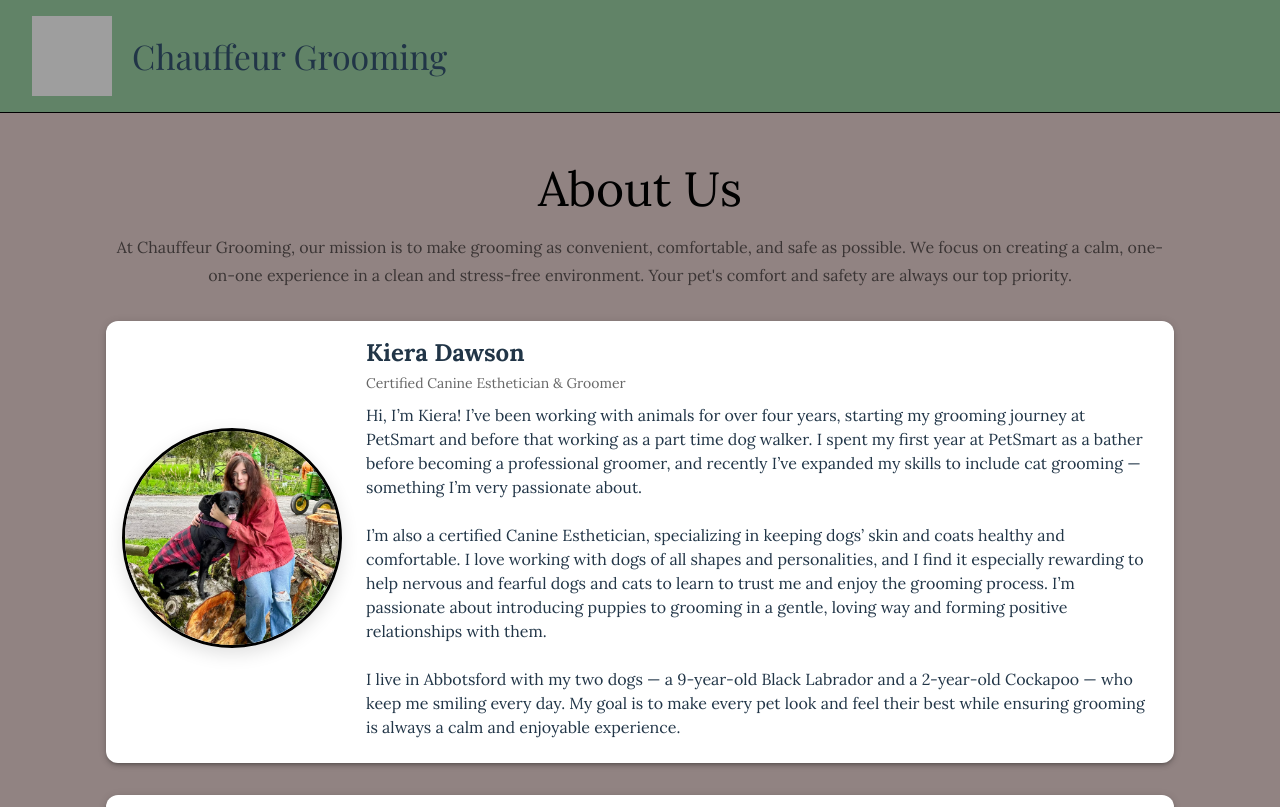
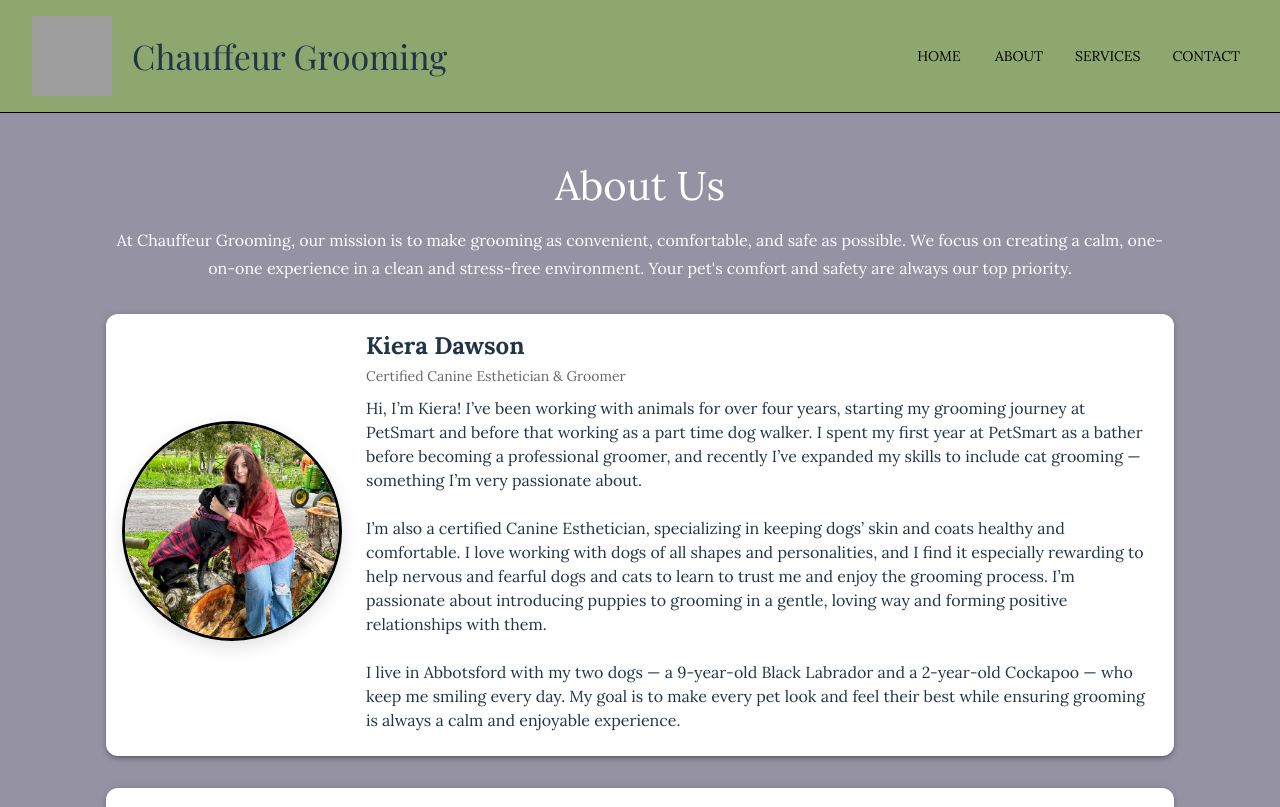
Before and after one commit to dgtutv/grooming-app, a Next.js app: page /about-us in a window 1280 px wide. Shown: the top 807 px of the page. Built offline with nearby package versions, Linux system fonts and the light colour scheme; grey boxes are pictures that could not be loaded.

Commit message:
HEader link styling added

```diff
--- a/package.json
+++ b/package.json
@@ -18,7 +18,8 @@
     "next": "16.0.0",
     "react": "19.2.0",
     "react-dom": "19.2.0",
-    "react-leaflet": "^5.0.0"
+    "react-leaflet": "^5.0.0",
+    "react-router-dom": "^7.9.5"
   },
   "devDependencies": {
     "babel-plugin-react-compiler": "1.0.0",
--- a/src/app/about-us/page.jsx
+++ b/src/app/about-us/page.jsx
@@ -30,10 +30,10 @@ const TeamCard = ({ name, imageSrc, role, bio }) => (
 
 export default function Page() {
     return (
-        <Box sx={{ bgcolor: "#918382" }}>
+        <Box sx={{ bgcolor: "#9492a3ff" }}>
             <Box sx={{ maxWidth: 1100, mx: 'auto', px: 2, py: 6 }}>
-                <Typography variant="h3" component="h1" sx={{ textAlign: 'center', mb: 2 }}>About Us</Typography>
-                <Typography variant="subtitle1" color="text.secondary" sx={{ textAlign: 'center', mb: 4 }}>
+                <Typography variant="h4" component="h1" sx={{ textAlign: 'center', mb: 2, color: "white", fontSize: "2.5rem" }}>About Us</Typography>
+                <Typography variant="subtitle1" color="text.secondary" sx={{ textAlign: 'center', mb: 4, color: "white" }}>
                     At Chauffeur Grooming, our mission is to make grooming as convenient, comfortable, and safe as possible. We focus on creating a calm, one-on-one experience in a clean and stress-free environment. Your pet's comfort and safety are always our top priority.
                 </Typography>
 
--- a/src/app/components/Map.jsx
+++ b/src/app/components/Map.jsx
@@ -26,7 +26,7 @@ function Map() {
             center={MAP_COORDS}
             zoom={9.4}
             scrollWheelZoom={false}
-            style={{ height: '400px', width: '100%' }}
+            style={{ height: '400px', width: '100%', borderRadius: "12px" }}
         >
             <TileLayer
                 attribution='&copy; <a href="https://www.openstreetmap.org/copyright">OpenStreetMap</a> contributors'
--- a/src/app/layoutComponents/ClientLayout.jsx
+++ b/src/app/layoutComponents/ClientLayout.jsx
@@ -4,7 +4,6 @@ import Header from './Header';
 import { usePathname } from 'next/navigation';
 import { ThemeProvider, createTheme, useMediaQuery } from '@mui/material';
 import { useMemo } from 'react';
-import CssBaseline from '@mui/material/CssBaseline';
 
 export default function ClientLayout({ children }) {
     const pathname = usePathname();
@@ -58,7 +57,6 @@ export default function ClientLayout({ children }) {
 
     return (
         <ThemeProvider theme={theme}>
-            <CssBaseline />
             {showHeader && <Header />}
             {children}
         </ThemeProvider>
--- a/src/app/layoutComponents/Header.jsx
+++ b/src/app/layoutComponents/Header.jsx
@@ -1,15 +1,28 @@
+"use client"
+
 import { useState } from 'react';
 import "./layout.css";
-import { IconButton, Drawer, Button, Box, Typography, useMediaQuery, useTheme, Divider } from "@mui/material";
+import { IconButton, Drawer, Box, Typography, Button, useMediaQuery, useTheme, Divider } from "@mui/material";
 import MenuIcon from "@mui/icons-material/Menu";
 import Image from 'next/image';
 import { useRouter } from 'next/navigation';
+import Link from 'next/link';
+import { usePathname } from 'next/navigation';
 
 const Header = () => {
     const theme = useTheme();
     const isMobile = useMediaQuery(theme.breakpoints.down('sm'));
     const [mobileMenuOpen, setMobileMenuOpen] = useState(false);
     const router = useRouter();
+    const pathname = usePathname();
+
+    // Navigation links generated from this array
+    const navLinks = [
+        { label: 'Home', href: '/' },
+        { label: 'About', href: '/about-us' },
+        { label: 'Services', href: '/services' },
+        { label: 'Contact', href: '/contact' },
+    ];
 
     const toggleMobileMenu = () => {
         setMobileMenuOpen(!mobileMenuOpen);
@@ -34,11 +47,25 @@ const Header = () => {
                                 borderRight: 1,
                                 borderColor: 'divider',
                                 display: 'flex',
-                                flexDirection: 'column'
+                                flexDirection: 'column',
+                                p: 2,
                             },
                         }}
                     >
-                        <Divider />
+                        <Box sx={{ display: 'flex', flexDirection: 'column', gap: 1 }}>
+                            {navLinks.map((link) => (
+                                <Button
+                                    key={link.href}
+                                    onClick={() => {
+                                        setMobileMenuOpen(false);
+                                        router.push(link.href);
+                                    }}
+                                    sx={{ justifyContent: 'flex-start', color: '#fff', textTransform: 'none' }}
+                                >
+                                    {link.label}
+                                </Button>
+                            ))}
+                        </Box>
                     </Drawer>
                     <Box className="headerInner">
                         <Image
@@ -88,7 +115,20 @@ const Header = () => {
                             Chauffeur Grooming
                         </Typography>
                     </Box>
-
+                    <Box sx={{ display: 'flex', gap: 2, ml: 4 }}>
+                        {navLinks.map((link) => (
+                            <Button
+                                key={link.href}
+                                component={Link}
+                                href={link.href}
+                                color="inherit"
+                                variant="text"
+                                className={pathname === link.href ? 'activeLinkStyle' : 'linkStyle'}
+                            >
+                                {link.label}
+                            </Button>
+                        ))}
+                    </Box>
                 </Box >
             )
             }
--- a/src/app/layoutComponents/layout.css
+++ b/src/app/layoutComponents/layout.css
@@ -1,12 +1,13 @@
 :root {
-    --header-bg: #618367;
+    --header-bg: #8da76f;
     --box-shadow: rgba(0, 0, 0, 0.86);
-    --link-hover: yellow;
-    --active-bg: #202020ff;
+    --active-bg: #ffffff;
+    --link-hover: white;
     --active-border: yellow;
     --text-primary: black;
     /* keep legacy variable name used elsewhere in the styles */
     --text-color: var(--text-primary);
+    --text-hover: #333333;
 }
 
 header {
@@ -56,7 +57,7 @@ nav {
 }
 
 .linkStyle:hover {
-    color: white;
+    color: var(--text-hover);
     background-color: var(--link-hover);
 }
 
@@ -80,3 +81,8 @@ h1 {
     font-size: 1.5rem;
     color: var(--text-color);
 }
+
+button.activeLinkStyle {
+    background-color: var(--active-bg) !important;
+    border-bottom: 2px solid var(--active-border) !important;
+}
--- a/src/app/page.jsx
+++ b/src/app/page.jsx
@@ -12,7 +12,7 @@ export default function Home() {
     const theme = useTheme();
     const isMobile = useMediaQuery(theme.breakpoints.down('sm'));
     return (
-        <Box>
+        <Box sx={{ bgcolor: "#9492a3ff" }}>
             <Box sx={{
                 width: "100%",
                 height: "60vh",
```
Also changed, not shown: 2 other files (tests, documents, lock files or other folders).
